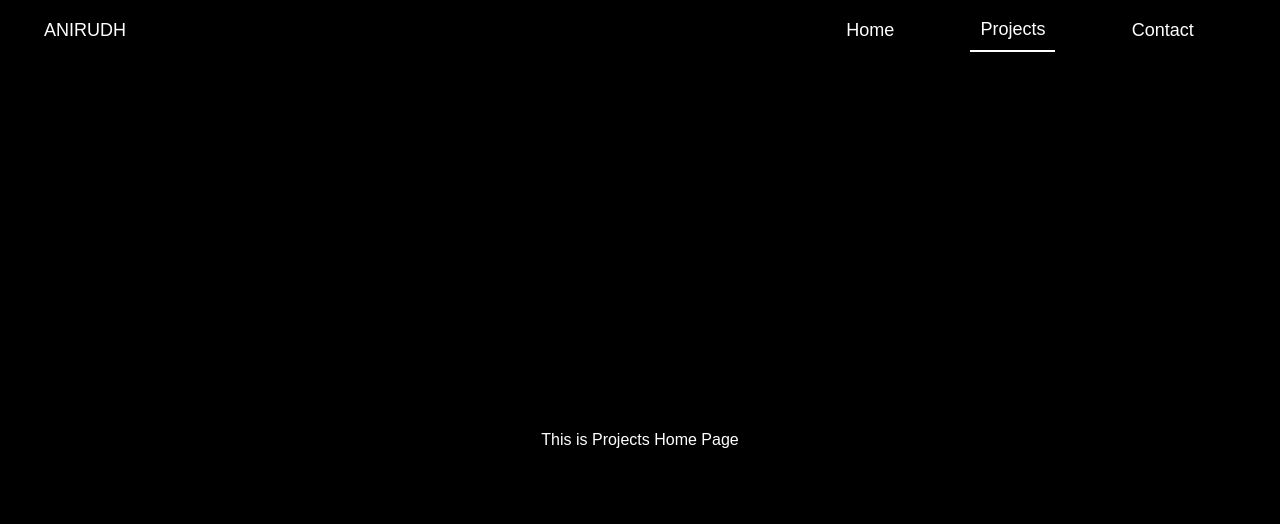
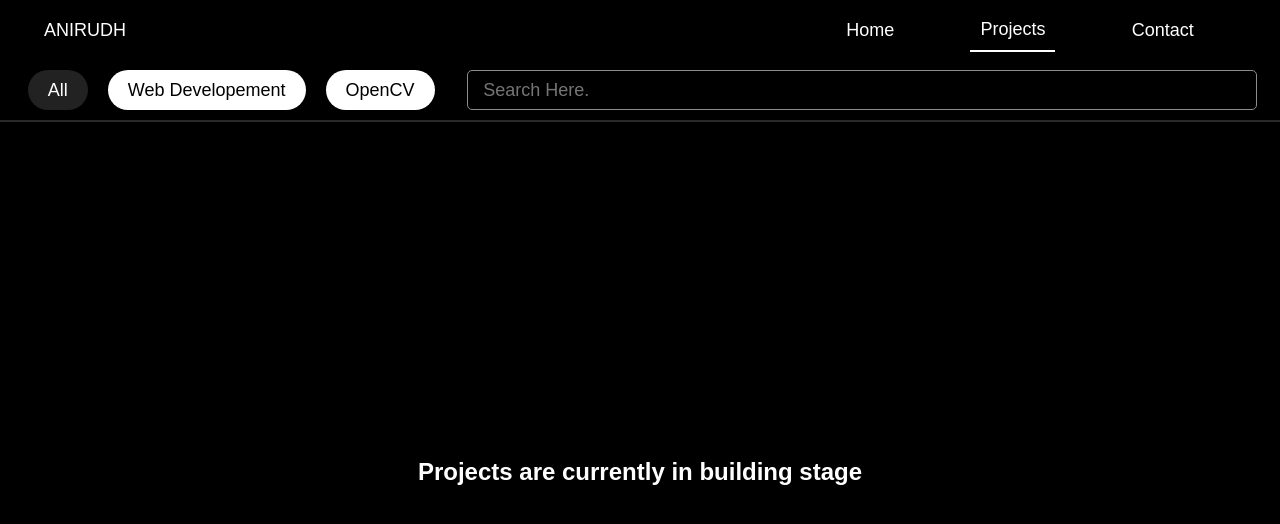
Before and after one commit to Anirudh3167/portfolio, a React (Create React App) app in the folder frontend/: page /projects in a window 1280 px wide. Shown: the top 524 px of the page. Built offline with nearby package versions, Linux system fonts and the light colour scheme.

Commit message:
Navigation is added for projects page

```diff
--- a/frontend/src/Components/Navbar/Navbar.css
+++ b/frontend/src/Components/Navbar/Navbar.css
@@ -30,7 +30,9 @@
     width: 150px;
 
     padding: 0 5px;
+    text-decoration: none;
 }
+.NavFixedLogoSpace:hover {color: white;}
 .NavFixedMenuBtn {
     display: none;
     align-items: center;
@@ -78,16 +80,18 @@
     padding: 10px;
     background-color: #222;
     z-index: 5;
-    animation: popup 0.5s ease-out forwards;
+    animation: popup 0.3s ease-out forwards;
+    overflow: hidden;
+    transition: 1s;
 }
 
 .activeSideBar {
-    background-color: purple;
+    background: purple;
 }
 
 @keyframes popup {
-    0% {width: 0px; height: 0px;}
-    100% {width: 60px; height: 60px;}
+    0% {width: 0px; height: 0px; padding: 0;}
+    100% {width: 60px; height: 60px; padding: 10px;}
 }
 
 .NavSideBarLine {
@@ -98,8 +102,9 @@
 
     margin: 4px;
     background-color: silver;
-    transition: 1s;
-    animation: popupLine 0.5s ease-in forwards;
+    transition: 0.5s;
+    z-index: 2;
+    animation: popupLine 0.3s ease-in forwards;
 }
 
 @keyframes popupLine {
@@ -109,6 +114,20 @@
 
 .activeSideBar > .TopLine {transform: translateY(5px) rotateZ(45deg);}
 .activeSideBar > .BottomLine {transform: translateY(-5px) rotateZ(-45deg);}
+
+.NavBackOevrlay {
+    position: absolute;
+    top: 0;
+    left: 0;
+
+    height: 100%;
+    width: 100%;
+
+    opacity: .35;
+    pointer-events: all;
+    overflow: scroll;
+    background: linear-gradient(to right,hsla(220, 13%, 0%, .3) 40%, hsla(220, 13%, 0%, 1) 80%);
+}
 
 .NavSideBarContainer {
     position: fixed;
@@ -131,7 +150,7 @@
     font-weight: 500;
     padding-top: 30px;
     z-index: 4;
-    transition: 1s;
+    transition: 0.5s;
 }
 
 .NavSideBarHead {
@@ -152,24 +171,28 @@
 
 .NavSideBarItemsContainer {
     display: flex;
-    align-items: center;
+    align-items: flex-start;
     justify-content: center;
     flex-direction: column;
 
     width: 100%;
+
+    padding-left: 10px;
 }
 
 .NavSideItemContainer {
     display: flex;
     align-items: center;
-    justify-content: center;
+    justify-content: flex-start;
     flex-direction: row;
     flex-wrap: nowrap;
 
-    width: 100%;
+    width: max-content;
     height: 60px;
 
     margin: 5px 0;
+    padding-left: 10px;
+    transition: 0.5s;
 }
 
 .NavSideBarCircle {
--- a/frontend/src/Components/Navbar/Navbar.jsx
+++ b/frontend/src/Components/Navbar/Navbar.jsx
@@ -27,7 +27,7 @@ function Navbar() {
     <div className='NavWrapper'>
         {/* Fixed NavBar on Top of the page */}
         <div className="NavFixedContainer">
-          <div className="NavFixedLogoSpace"> ANIRUDH </div>
+          <Link to="/" className="NavFixedLogoSpace"> ANIRUDH </Link>
           <div className="NavFixedMenuBtn" onClick={() => {setMenuClicked(true)}}> Menu </div>
           <div className="NavFixedMenuContainer">
             <Link to="/" className={`NavFixedMenuItem ${location.pathname === "/" ? "activeLink" : ""}`}> Home </Link>
@@ -46,10 +46,13 @@ function Navbar() {
           </div>
           : ""
         }
-        <div className="NavSideBarContainer" style={menuClicked ? {transform:"translateX(0%)"} : {transform:"translateX(100%)"}}>
+        {menuClicked ? <div className="NavBackOevrlay"></div> : ""}
+        <div className="NavSideBarContainer"
+        style={menuClicked ? {transform:"translateX(0%)"} : {transform:"translateX(100%)"}}>
             <div className="NavSideBarHead"> NAVIGATION </div>
             <div className="NavSideBarItemsContainer">
-              <Link to="/" className='NavSideItemContainer'>
+              <Link to="/" className='NavSideItemContainer'
+              onMouseOver={(e) => {}}>
                 <div className="NavSideBarCircle" style={location.pathname === "/" ? {backgroundColor:"var(--fg-clr)"} : {backgroundColor:"transparent"}}></div>
                 <div className="NavSideBarItem"> Home </div></Link>
               <Link to="/projects" className='NavSideItemContainer'>
--- a/frontend/src/Contact/Contact.jsx
+++ b/frontend/src/Contact/Contact.jsx
@@ -6,6 +6,10 @@ import './Contact.css'
 function Contact() {
   return (
     <div className='ContactmainWrapper'>
+      <div className="LoadingContainer">
+        <div className="LoadingContainerDot"></div>
+        Contact
+      </div>
         <Navbar />
         <div className="ContactMainContainer">
             This is Contact Page
--- a/frontend/src/Home/Home.css
+++ b/frontend/src/Home/Home.css
@@ -2,6 +2,30 @@
     margin: 0;
     padding: 0;
     box-sizing: border-box;
+}
+
+.HomeLoadingContainer {
+    position: fixed;
+    top: 0;
+    left: 0;
+    display: flex;
+    align-items: center;
+    justify-content: center;
+
+    width: 100%;
+    height: 100%;
+
+    font-size: 30px;
+    font-weight: 600;
+    z-index: 20;
+    color: white;
+    background-color: black;
+    transition: 1s;
+}
+
+@keyframes HomeloadingAnimation {
+    0% {top: 0;}
+    100% {top: -100%;}
 }
 
 .HomeMainContainer {
@@ -21,3 +45,23 @@
     font-weight: 700;
     z-index: 0;
 }
+
+.HomeCircleBar {
+    position: absolute;
+    top: 20px;
+    display: flex;
+    align-items: center;
+    justify-content: center;
+
+    width: 100%;
+    height: 0;
+    border-bottom-left-radius: 50%;
+    border-bottom-right-radius: 50%;
+    background-color: white;
+    animation: dragup 1s ease-out linear infinite;
+}
+
+@keyframes dragup {
+    0% { height: 300px;}
+    100% { height: 0px;}
+}
--- a/frontend/src/Home/Home.jsx
+++ b/frontend/src/Home/Home.jsx
@@ -1,5 +1,5 @@
 // Module Imports
-import React from 'react'
+import React, { useEffect, useState } from 'react'
 
 // CSS Imports
 // Rule :- className = 'Home<name>'
@@ -9,8 +9,58 @@ import './Home.css'
 import Navbar from '../Components/Navbar/Navbar'
 
 function Home() {
+  const [loading,setLoading] = useState(true);
+  const [loadingText,setLoadingText] = useState("Hello");
+  const Texts = [
+    "Hello",            // English
+    "Bonjour",          // French
+    "नमस्ते",             // Hindi
+    "வணக்கம்",         // Tamil (Vanakkam)
+    "Hola",             // Spanish
+    "Hallo",            // German
+    "你好",               // Chinese (Mandarin) (Nǐ hǎo)
+    "مرحباً",            // Arabic (Marhaba)
+    "Привет",           // Russian (Privet)
+    "Ciao",             // Italian
+    "こんにちは",           // Japanese (Konnichiwa)
+    "안녕하세요",          // Korean (Annyeonghaseyo)
+    "Olá",              // Portuguese
+    "Hallo",            // Dutch
+    "Merhaba",          // Turkish
+    "Γειά σας",          // Greek (Yia sas)
+    "Hej",              // Swedish, Danish
+    "Cześć",            // Polish
+    "Hei",              // Norwegian, Finnish
+  ];
+
+
+  useEffect(() => {
+    let index = 0;
+
+    const animationTimeout = setTimeout(() => {
+      const changeLoadingText = setInterval(() => {
+        setLoadingText(Texts[index % Texts.length]);
+        index++;
+      }, 100);
+
+      setTimeout(() => {
+        clearInterval(changeLoadingText);
+        setLoading(false);
+      }, 2000); // Stop changing the loading text after 2000ms
+
+    }, 100); // Start loading animation after 2000ms
+
+    return () => {
+      clearTimeout(animationTimeout);
+    };
+  }, []);
+
   return (
     <div className='HomeWrapper'>
+        <div className="HomeLoadingContainer"
+        style={loading ? {} : {animation: 'HomeloadingAnimation 1s ease-out',top:'-100%'}}>
+          { loadingText}
+        </div>
         <Navbar />
         <div className="HomeMainContainer">
             Comming soon
--- a/frontend/src/Projects/Projects.css
+++ b/frontend/src/Projects/Projects.css
@@ -7,13 +7,98 @@
 .ProjectsMainContainer {
     display: flex;
     align-items: center;
-    justify-content: center;
+    justify-content: flex-start;
     flex-direction: column;
 
     width: 100vw;
     min-height: 110vh;
 
     overflow: scroll;
+    padding-top: 60px;
     background-color: var(--bg-clr);
     color: var(--fg-clr);
 }
+
+.ProjectsTopNavbar {
+    display: flex;
+    align-items: center;
+    justify-content: space-evenly;
+    flex-direction: row;
+    flex-wrap: wrap-reverse;
+
+    width: 100%;
+    min-height: 60px;
+
+    border-bottom: 2px solid rgb(40,40,40);
+}
+
+.ProjectsTagsContainer {
+    display: flex;
+    align-items: center;
+    justify-content: center;
+    flex-direction: row;
+    flex-wrap: wrap;
+
+    width: fit-content;
+    min-width: 300px;
+}
+
+.ProjectsTagItem {
+    display: flex;
+    align-items: center;
+    justify-content: center;
+
+    width: fit-content;
+    min-width: 60px;
+    height: 40px;
+
+    padding: 10px 20px;
+    font-size: 18px;
+    color: black;
+    background-color: white;
+    border-radius: 20px;
+    margin: 10px;
+}
+
+.ActiveProjectTag {
+    color: white;
+    background-color: #222;
+}
+
+.ProjectsSearchContainer {
+    display: flex;
+    align-items: center;
+    justify-content: center;
+
+    width: 100%;
+    max-width: 800px;
+    min-width: 300px;
+
+    padding: 0 5px;
+}
+
+.InputBox {
+    display: flex;
+    align-items: center;
+    justify-content: center;
+
+    width: 100%;
+    height: 40px;
+
+    padding: 5px;
+    padding-left: 15px;
+    font-size: 18px;
+    color: white;
+    background-color: transparent;
+    border: 1px solid rgb(140,140,140);
+    border-radius: 5px;
+}
+
+.ProjectsContainer {
+    display: flex;
+    align-items: center;
+    justify-content: flex-start;
+
+    width: 100%;
+    min-height: calc(100vh - 100px);
+}
--- a/frontend/src/Projects/Projects.jsx
+++ b/frontend/src/Projects/Projects.jsx
@@ -1,16 +1,37 @@
-import React from 'react'
+import React, { useState } from 'react'
 
 import './Projects.css'
 
 import Navbar from '../Components/Navbar/Navbar'
 
 function Projects() {
+  const [projects,setProjects] = useState();
   return (
     <div className='ProjectsMainWrapper'>
+      <div className="LoadingContainer">
+        <div className="LoadingContainerDot"></div>
+        Projects
+      </div>
         <Navbar />
         <div className="ProjectsMainContainer">
-            This is Projects Home Page
+            <div className="ProjectsTopNavbar">
+              <div className="ProjectsTagsContainer">
+                <div className="ProjectsTagItem ActiveProjectTag"> All </div>
+                <div className="ProjectsTagItem"> Web Developement </div>
+                <div className="ProjectsTagItem"> OpenCV </div>
+              </div>
+              <div className="ProjectsSearchContainer">
+                <input type="text" className='InputBox' placeholder='Search Here.' />
+              </div>
+            </div>
+            <div className="ProjectsContainer" style={projects ? {} : {justifyContent:"center",fontSize:"24px",fontWeight:"700"}}>
+              {
+                projects ? "You have some projects here."
+                : "Projects are currently in building stage"
+              }
+            </div>
         </div>
+
     </div>
   )
 }
--- a/frontend/src/index.css
+++ b/frontend/src/index.css
@@ -15,7 +15,7 @@
 a {
   color: var(--fg-clr);
   text-decoration: none;
-  transition: 1s;
+  transition: 0.7s;
 }
 
 a:hover {
@@ -26,3 +26,45 @@ a:hover {
   color: var(--fg-clr);
   border-bottom: 2px solid var(--fg-clr);
 }
+
+.activeLink:hover {border-bottom: 2px solid blue;}
+
+.LoadingContainer {
+  position: absolute;
+  top: -100vh;
+  left: 0;
+
+  display: flex;
+  align-items: center;
+  justify-content: center;
+  flex-direction: row;
+
+  width: 100vw;
+  height: 100vh;
+
+  background-color: black;
+  color: white;
+
+  font-size: 30px;
+  font-weight: 600;
+  z-index: 10;
+  animation: loadingAnimation 1.5s ease-in-out;
+}
+
+@keyframes loadingAnimation {
+  0% {top: 0;}
+  40% {top: 0;}
+  100% {top: -100vh;}
+}
+.LoadingContainerDot {
+  display: flex;
+  align-items: center;
+  justify-content: center;
+
+  width: 10px;
+  height: 10px;
+
+  margin: 0 20px;
+  background-color: white;
+  border-radius: 50%;
+}
```
